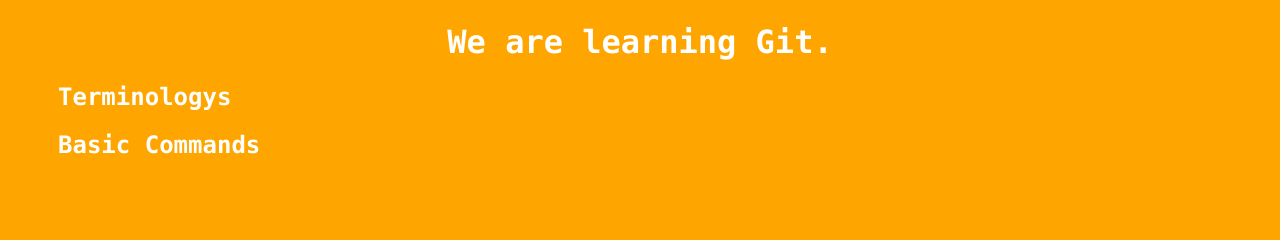
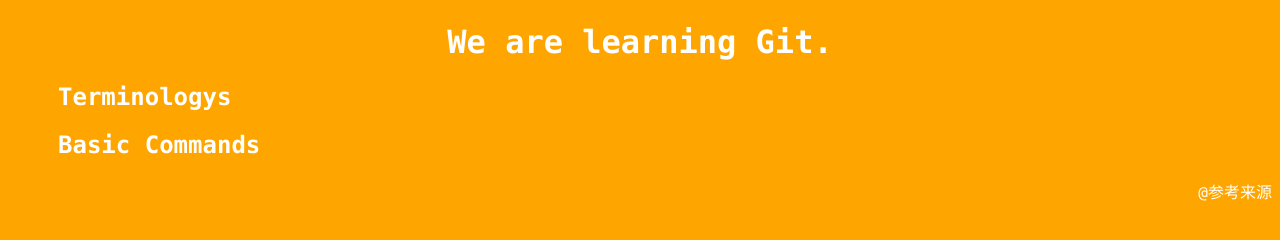
Before and after one commit to washaochong/git_learning, a plain HTML site: page index.html in a window 1280 px wide. Shown: the part 162-402 px from the top of the page. Drawn offline with Linux system fonts and the light colour scheme.

Commit message:
add refering projects

```diff
--- a/index.html
+++ b/index.html
@@ -44,6 +44,7 @@
         </div>
     </section>
 
+    <a>@参考来源</a>
     <script src="js/script.js"></script>
 </body>
 </html>
--- a/styles/style.css
+++ b/styles/style.css
@@ -48,3 +48,7 @@
   padding: 0 18px 0 0;
   display: none;
 }
+
+a {
+  float: right;
+}
```
